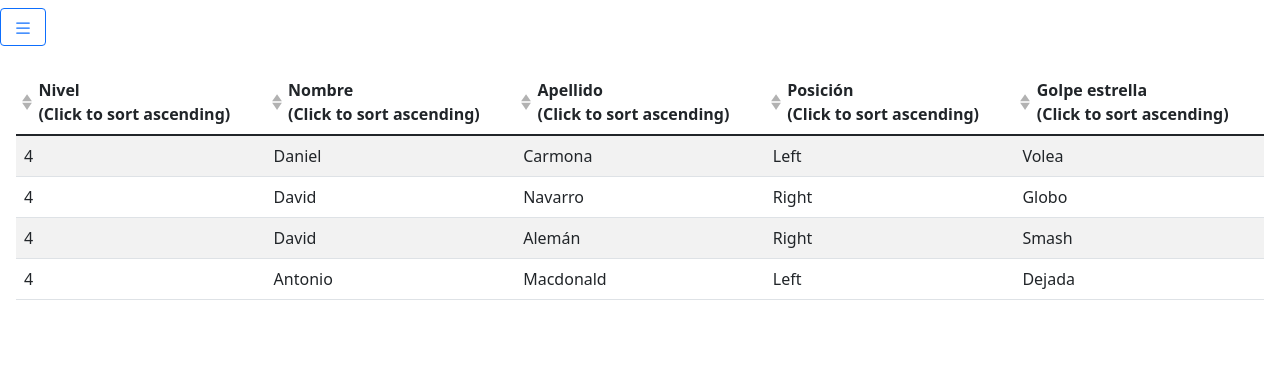
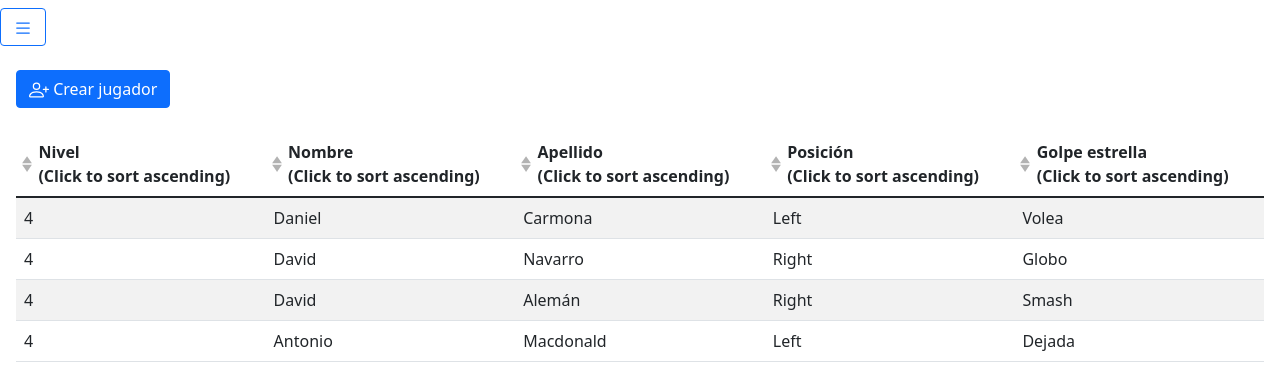
Before and after one commit to carmona44/padel-portfolio-web, a Nuxt app: page /players in a window 1280 px wide. Shown: the top 390 px of the page. Built offline with nearby package versions, Linux system fonts and the light colour scheme.

Commit message:
feat: add create user button

```diff
--- a/pages/players.vue
+++ b/pages/players.vue
@@ -1,11 +1,18 @@
 <template>
-    <Table :items="items" :fields="fields"/>
+    <div>
+        <div class="mb-4">
+            <b-button variant="primary"><BIconPersonPlus /> Crear jugador</b-button>
+        </div>
+        <Table :items="items" :fields="fields"/>
+    </div>
 </template>
 
 <script lang="ts">
 import Vue from 'vue';
+import { BIconPersonPlus } from 'bootstrap-vue';
 
 export default Vue.extend({
+    components: { BIconPersonPlus },
     data() {
         return {
             items: [
```
